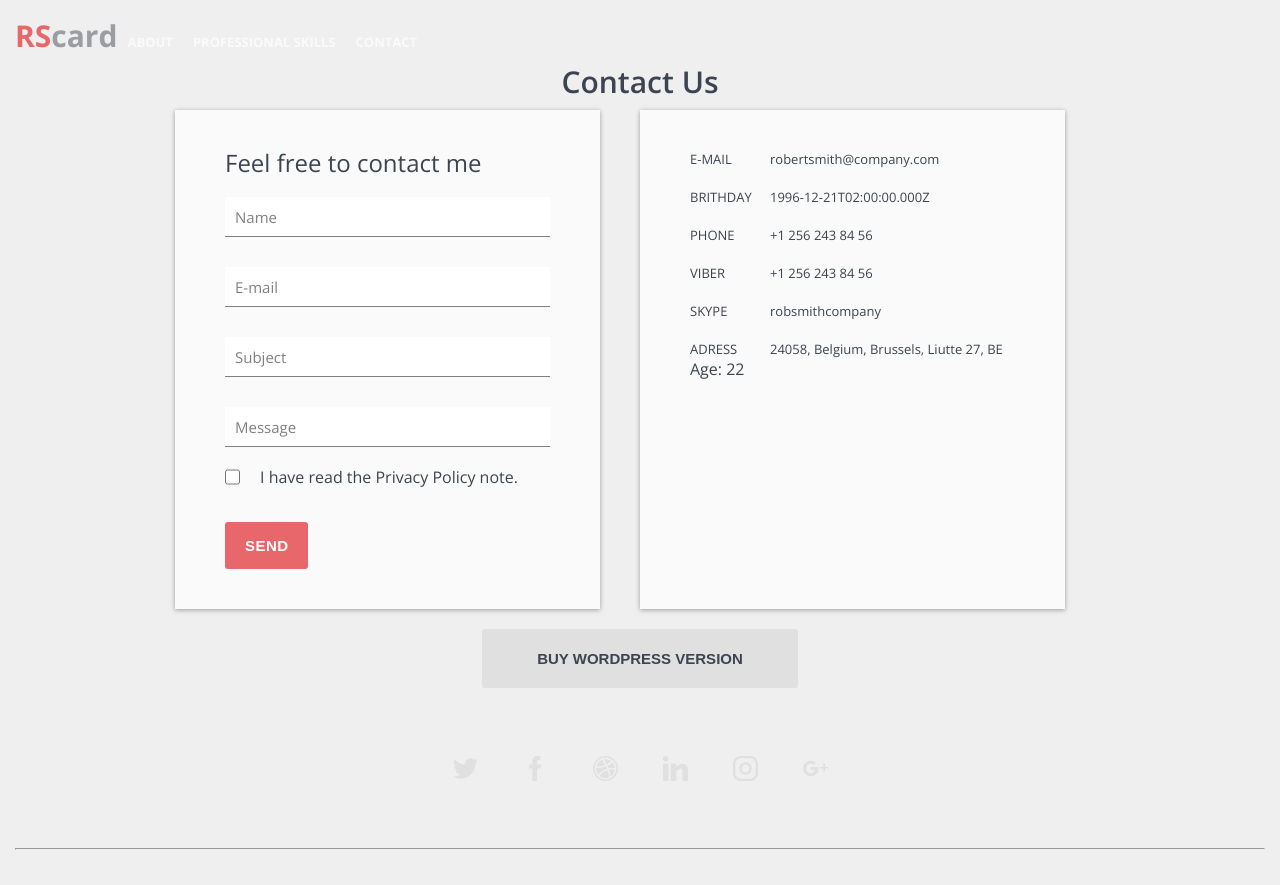
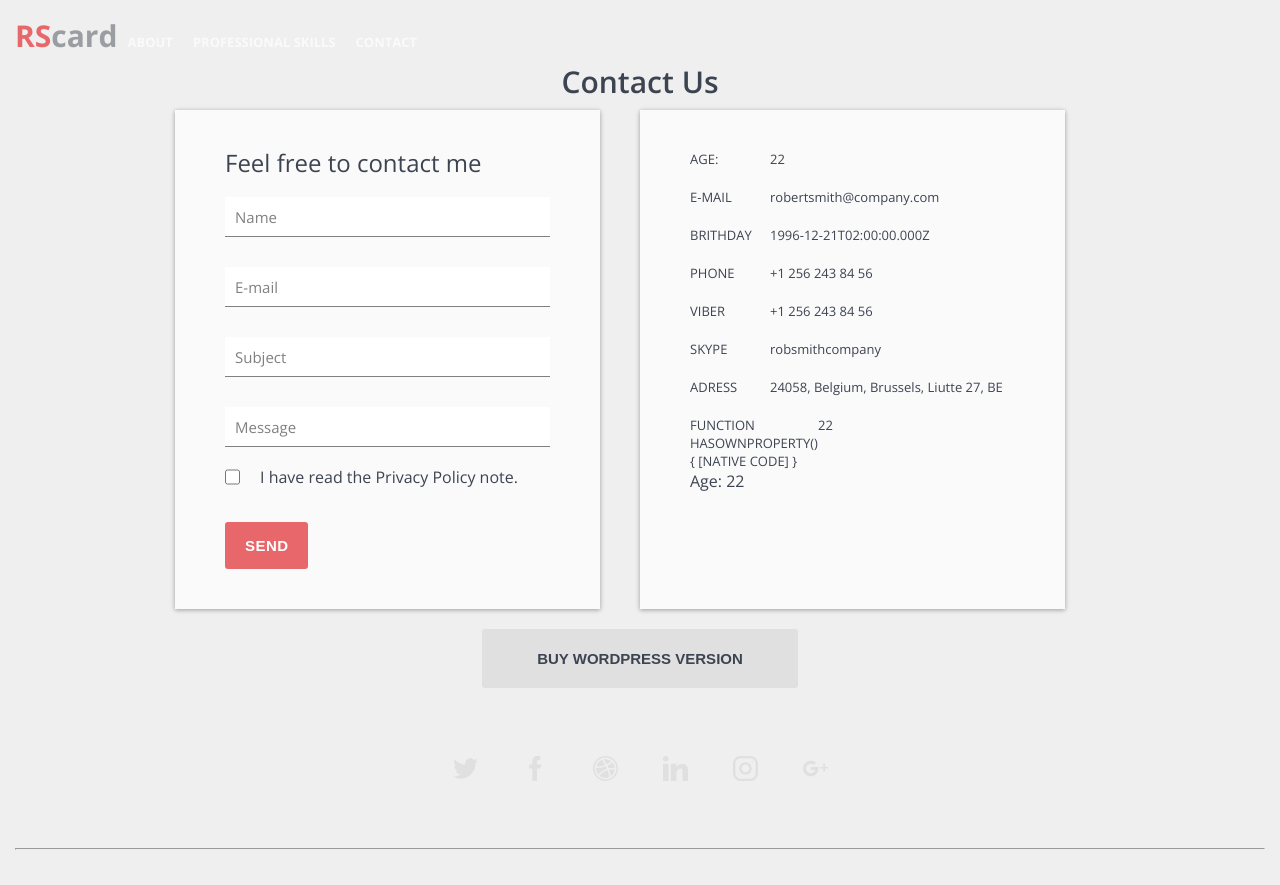
Before and after one commit to SunsetRiders/fe-rampup-ingrid, an Angular app: page /contact in a window 1280 px wide. Built offline with nearby package versions, Linux system fonts and the light colour scheme.

Commit message:
refactor(contact me): test functions

```diff
--- a/src/app/contact/contact-me/contact-me.component.html
+++ b/src/app/contact/contact-me/contact-me.component.html
@@ -34,10 +34,12 @@
   </div>
   <div class="box second-box">
     <ul class="list">
+      <li class="item"><span class="key">AGE:</span><span class="value">{{ birthday | age }}</span></li>
       <li *ngFor="let info of info" class="item"><span class="key">{{ info.name }}</span><span class="value">{{ info.content }}</span></li>
-      <li *ngFor="let info of info | age" class="item"><span class="key">{{ info.name }}</span><span class="value">{{ info.content }}</span></li>
 
-      <div> Age: {{ '1996-12-21T02:00:00.000Z' | age }}  </div>
+      <li *ngFor="let teste of teste " class="item"><span class="key">{{ teste.hasOwnProperty }}</span><span class="value">{{ teste.birthday | age}}</span></li>
+
+      <div> Age: {{ birthday | age }}  </div>
     </ul>
   </div>
 </div>
--- a/src/app/contact/contact-me/contact-me.component.ts
+++ b/src/app/contact/contact-me/contact-me.component.ts
@@ -8,10 +8,24 @@ import { ProfileService } from '../../core/profile.service';
 })
 export class ContactMeComponent implements OnInit {
   info = [ ];
+  teste = {};
+  birthday = null;
 
   constructor(profileService: ProfileService) {
     this.info = profileService.userInfo;
     console.log(this.info);
+
+    this.teste = profileService.userTeste;
+    console.log(this.teste);
+    console.log(Object.getOwnPropertyNames(this.teste));
+
+    for (const prop in this.teste) {
+      if (this.teste.hasOwnProperty(prop)) {
+        console.log(prop);
+      }
+    }
+
+    this.birthday = profileService.birthday;
    }
 
   ngOnInit() {
--- a/src/app/core/profile.service.ts
+++ b/src/app/core/profile.service.ts
@@ -11,9 +11,27 @@ export class ProfileService {
                   {name: 'Skype', content: 'robsmithcompany'},
                   {name: 'Adress', content: '24058, Belgium, Brussels, Liutte 27, BE'}];
 
+  private teste = [{birthday: '1996-12-21T02:00:00.000Z' ,
+                   email: 'robertsmith@company.com',
+                   Phone: '+1 256 243 84 56',
+                   Viber: '+1 256 243 84 56',
+                   Skype: 'robsmithcompany',
+                   Adress: '24058, Belgium, Brussels, Liutte 27, BE'}];
+
+  private birthdayy = '1996-12-21T02:00:00.000Z';
+
   constructor() { }
 
   get userInfo() {
     return this.info;
   }
+
+  get userTeste() {
+    return this.teste;
+  }
+
+  get birthday() {
+    return this.birthdayy;
+  }
+
 }
```
